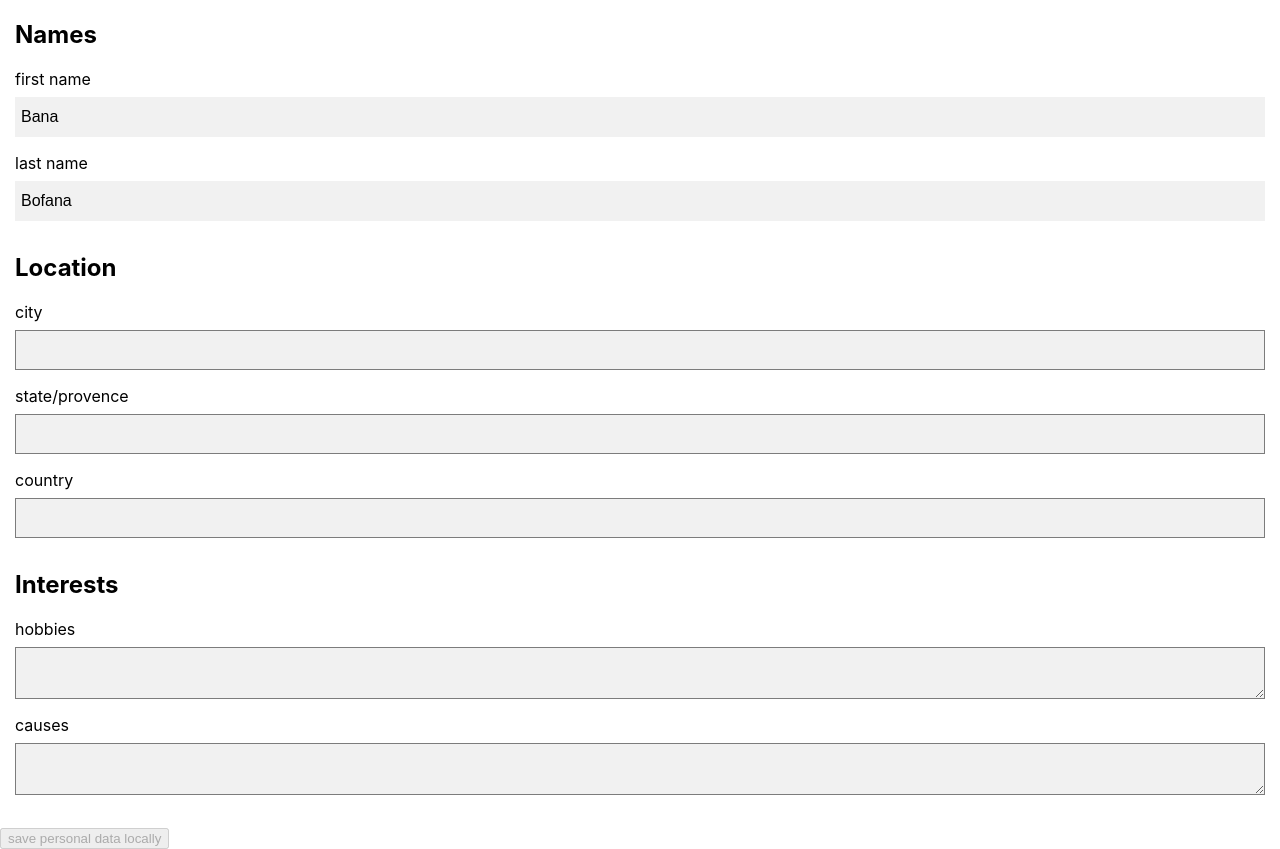
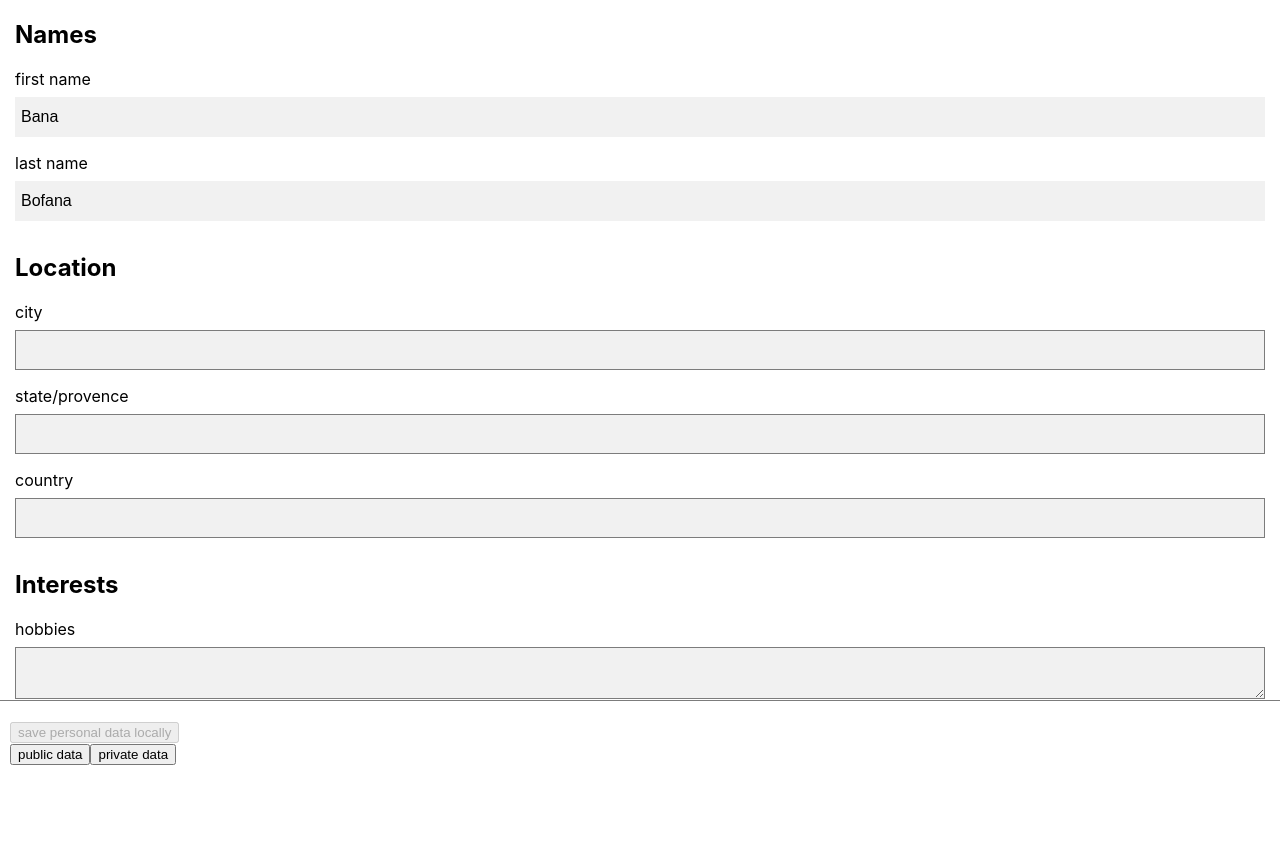
Before and after one commit to luczorce/ufp-app, a Vue app: page /#/ in a window 1280 px wide. After the commit the page ends 800 px from the top, so only its background shows below. Built offline with nearby package versions, Linux system fonts and the light colour scheme.

Commit message:
add private data settings, handle data scheme update

```diff
--- a/src/components/IdentityForm.vue
+++ b/src/components/IdentityForm.vue
@@ -1,5 +1,7 @@
 <template>
-  <form v-on:submit.prevent="updateStorage()">
+  <div class="identity-container">
+    <div class="form-container">
+      <form v-on:submit.prevent="updateStorage()" class="identity-form">
         <section class="id-section">
           <h2>Names</h2>
 
@@ -10,22 +12,33 @@
         <section class="id-section">
           <h2>Location</h2>
 
-      <id-input label="city" name="city" :value="city" v-on:changed="(data) => {handleUpdate('city', data)}" />
-      <id-input label="state/provence" name="state" :value="state" v-on:changed="(data) => {handleUpdate('state', data)}" />
-      <id-input label="country" name="country" :value="country" v-on:changed="(data) => {handleUpdate('country', data)}" />
+          <id-input label="city" name="city" :value="city" v-on:changed="(data) => {handleUpdateValue('city', data)}" />
+          <id-input label="state/provence" name="state" :value="state" v-on:changed="(data) => {handleUpdateValue('state', data)}" />
+          <id-input label="country" name="country" :value="country" v-on:changed="(data) => {handleUpdateValue('country', data)}" />
         </section>
 
         <section class="id-section">
           <h2>Interests</h2>
 
-      <id-textarea label="hobbies" name="hobbies" :value="hobbies" v-on:changed="(data) => {handleUpdate('hobbies', data)}" />
-      <id-textarea label="causes" name="causes" :value="causes" v-on:changed="(data) => {handleUpdate('causes', data)}" />
+          <id-textarea label="hobbies" name="hobbies" :value="hobbies" v-on:changed="(data) => {handleUpdateValue('hobbies', data)}" />
+          <id-textarea label="causes" name="causes" :value="causes" v-on:changed="(data) => {handleUpdateValue('causes', data)}" />
         </section>
 
-    <section>
+      </form>
+    </div>
+
+    <div class="identity-footer">
+      <div>
         <button type="submit" v-bind:disabled="!allowUpdate">save personal data locally</button>
-    </section>
-  </form>
+      </div>
+
+      <div>
+        <button type="button" v-bind:disabled="allowUpdate">public data</button>
+        <button type="button" v-bind:disabled="allowUpdate">private data</button>
+      </div>
+
+    </div>
+  </div>
 </template>
 
 <script>
@@ -67,32 +80,46 @@ export default {
     this.firstName = data.firstName;
     this.lastName = data.lastName;
 
-    this.city = data.city;
-    this.state = data.state;
-    this.country = data.country;
-    this.hobbies = data.hobbies;
-    this.causes = data.causes;
+    this.city = data.city.value;
+    this.state = data.state.value;
+    this.country = data.country.value;
+    this.hobbies = data.hobbies.value.join(', ');
+    this.causes = data.causes.value.join(', ');
   },
   methods: {
-    getUpdatedData() {
+    getUpdatedValueData() {
       let updates = Object.assign({}, data);
 
       keys.forEach((key) => {
         if (this.trackedData[key].changed) {
-          updates[key] = this.trackedData[key].value;
+          updates[key].value = this.trackedData[key].value;
         }
       });
 
+      if (!updates.hobbies.value.length) {
+        updates.hobbies.value = [];
+      } else {
+        updates.hobbies.value = updates.hobbies.value.split(',');
+        updates.hobbies.value.forEach(trimArrayValues);
+      }
+
+      if (!updates.causes.value.length) {
+        updates.causes.value = [];
+      } else {
+        updates.causes.value = updates.causes.value.split(',');
+        updates.causes.forEach(trimArrayValues);
+      }
+
       return updates;
     },
-    handleUpdate(which, data) {
+    handleUpdateValue(which, data) {
       this.trackedData[which] = {
         changed: data.changed,
         value: data.value
       };
-      this.shouldAllowUpdate();
+      this.shouldAllowUpdateValue();
     },
-    shouldAllowUpdate() {
+    shouldAllowUpdateValue() {
       let shouldAllow = false;
 
       keys.forEach((key) => {
@@ -104,7 +131,7 @@ export default {
       this.allowUpdate = shouldAllow;
     },
     updateStorage() {
-      let updates = this.getUpdatedData();
+      let updates = this.getUpdatedValueData();
       localStorage.update(updates);
       localStorage.init();
       data = localStorage.get();
@@ -116,13 +143,36 @@ export default {
         hobbies: {changed: false, value: null},
         causes: {changed: false, value: null}
       };
-      this.shouldAllowUpdate();
+      this.shouldAllowUpdateValue();
     },
   }
+}
+
+//////
+
+function trimArrayValues(val, index, array) {
+  array[index] = val.trim();
 }
 </script>
 
 <style>
+  .identity-container {
+    display: flex;
+    flex-direction: column;
+  }
+
+  .form-container {
+    flex: 0 1 auto;
+    overflow-y: auto;
+    height: calc(100vh - 100px);
+  }
+
+  .identity-footer {
+    border-top: 1px var(--black4) solid;
+    padding: 20px 10px 10px;
+    height: 100px;
+  }
+
   .id-section {
     margin: 0 auto 2em;
     padding: 0 15px;
--- a/src/mock/test-user-1.js
+++ b/src/mock/test-user-1.js
@@ -3,9 +3,9 @@ export default {
   firstName: 'Bana',
   lastName: 'Bofana',
 
-  city: '',
-  state: '',
-  country: '',
-  hobbies: '',
-  causes: ''
+  city: { private: true, value: '' },
+  state: { private: true, value: '' },
+  country: { private: true, value: '' },
+  hobbies: { private: true, value: [] },
+  causes: { private: true, value: [] }
 }
```
Lines whose indentation alone changed are shown as unchanged.
